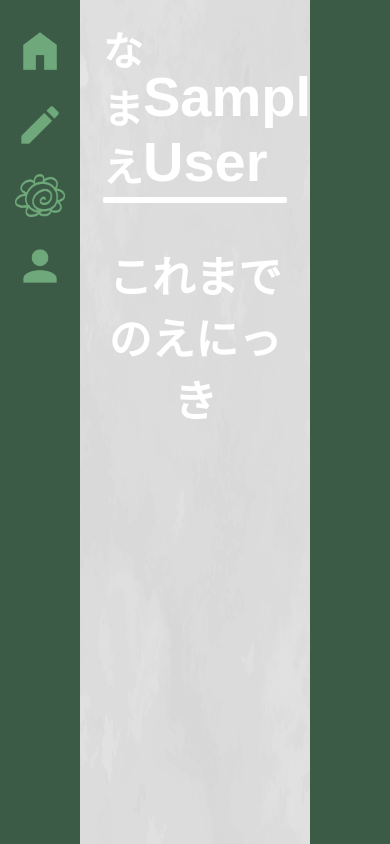
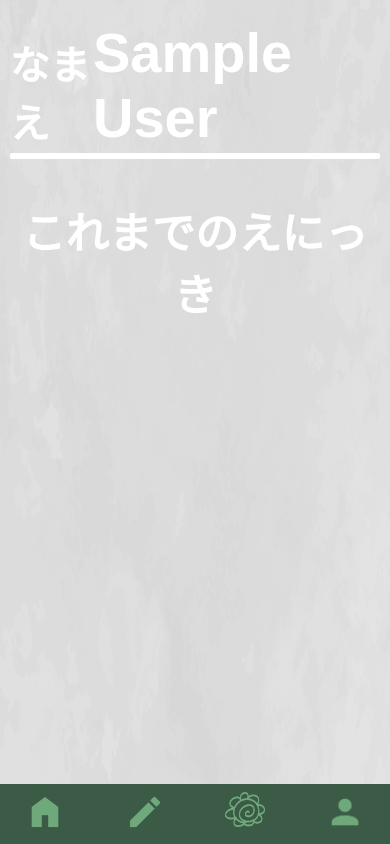
Before and after one commit to moriyoshi-kasuga/2025-summer-techjam, a Flask app: page /mypage/ in a window 390 px wide. Run offline with Flask 3, Linux system fonts and the light colour scheme; the visitor is signed in with stand-in values (Sample User, id 1); data that the repository does not hold is empty; some web fonts are replaced.

Commit message:
feat: support mobile

```diff
--- a/app/static/css/style.css
+++ b/app/static/css/style.css
@@ -37,14 +37,14 @@ body>.edge {
   height: 100dvh;
 }
 
-body> :not(.edge) {
+#container {
   width: calc(100dvw - var(--edge-width) * 2);
 }
 
 #texture {
   filter: grayscale(100%);
   mix-blend-mode: multiply;
-  position: absolute;
+  position: fixed;
   left: 0;
   top: 0;
   width: 100dvw;
@@ -52,26 +52,29 @@ body> :not(.edge) {
   z-index: -1;
 }
 
-.menuber{
+.menuber {
   position: absolute;
   left: -25px;
   top: 10px;
   width: 100px !important;
-  ul{
+}
+
+.menuber ul {
   list-style: none;
   width: 50px;
   display: flex;
   flex-direction: column;
   gap: 20px;
 }
-  img{
+
+.menuber img {
   width: 50px;
   transition: .3s;
-    &:hover{
+}
+
+.menuber img:hover {
   filter: brightness(200%);
   scale: 1.1;
-    }
-  }
 }
 
 .font-balooda {
@@ -88,3 +91,44 @@ body> :not(.edge) {
   font-family: "HuiFont", sans-serif;
   font-optical-sizing: auto;
 }
+
+/* Responsive Styles */
+@media screen and (max-width: 768px) {
+  body>.edge {
+    display: none;
+  }
+
+  .menuber {
+    position: fixed;
+    left: 0;
+    top: auto;
+    bottom: 0;
+    width: 100% !important;
+    background-color: var(--site-edge-color);
+    z-index: 1000;
+    height: 60px;
+    display: flex;
+    justify-content: center;
+    align-items: center;
+  }
+
+  .menuber ul {
+    margin: 0;
+    padding: 0;
+    flex-direction: row;
+    width: 100%;
+    justify-content: space-around;
+    gap: 10px;
+  }
+
+  .menuber img {
+    width: 40px;
+  }
+
+  #container {
+    height: calc(100dvh - 60px);
+    width: 100dvw;
+    position: absolute;
+    top: 0;
+  }
+}
--- a/app/templates/index.html
+++ b/app/templates/index.html
@@ -17,6 +17,10 @@
     background-color: #ffffff;
     opacity: 1;
     transition: opacity 2s ease;
+  }
+
+  #title-enikki {
+    display: flex !important;
   }
 
   h2 {
--- a/app/templates/mypage.html
+++ b/app/templates/mypage.html
@@ -68,6 +68,20 @@
     color: #ffffff;
     margin: 0;
   }
+
+  @media screen and (max-width: 768px) {
+    #mypage {
+      width: 95%;
+    }
+
+    .daily__list {
+      justify-content: center;
+    }
+
+    .daily__item {
+      width: 100%;
+    }
+  }
 </style>
 {% endblock head %}
 {% block body %}
--- a/app/templates/title-enikki.html
+++ b/app/templates/title-enikki.html
@@ -10,6 +10,12 @@
     color: #5F5C5C;
     font-family: "Baloo Da 2", sans-serif;
   }
+
+  @media screen and (max-width: 768px) {
+    #title-enikki {
+      display: none;
+    }
+  }
 </style>
 
 <h1 id="title-enikki">enikki</h1>
```
Also changed, not shown: app/static/css/enikki.css (+29 -0 lines), app/templates/create.html (+34 -0 lines), app/templates/details.html (+20 -0 lines), app/templates/view.html (+46 -1 lines). Lines whose indentation alone changed are shown as unchanged.
